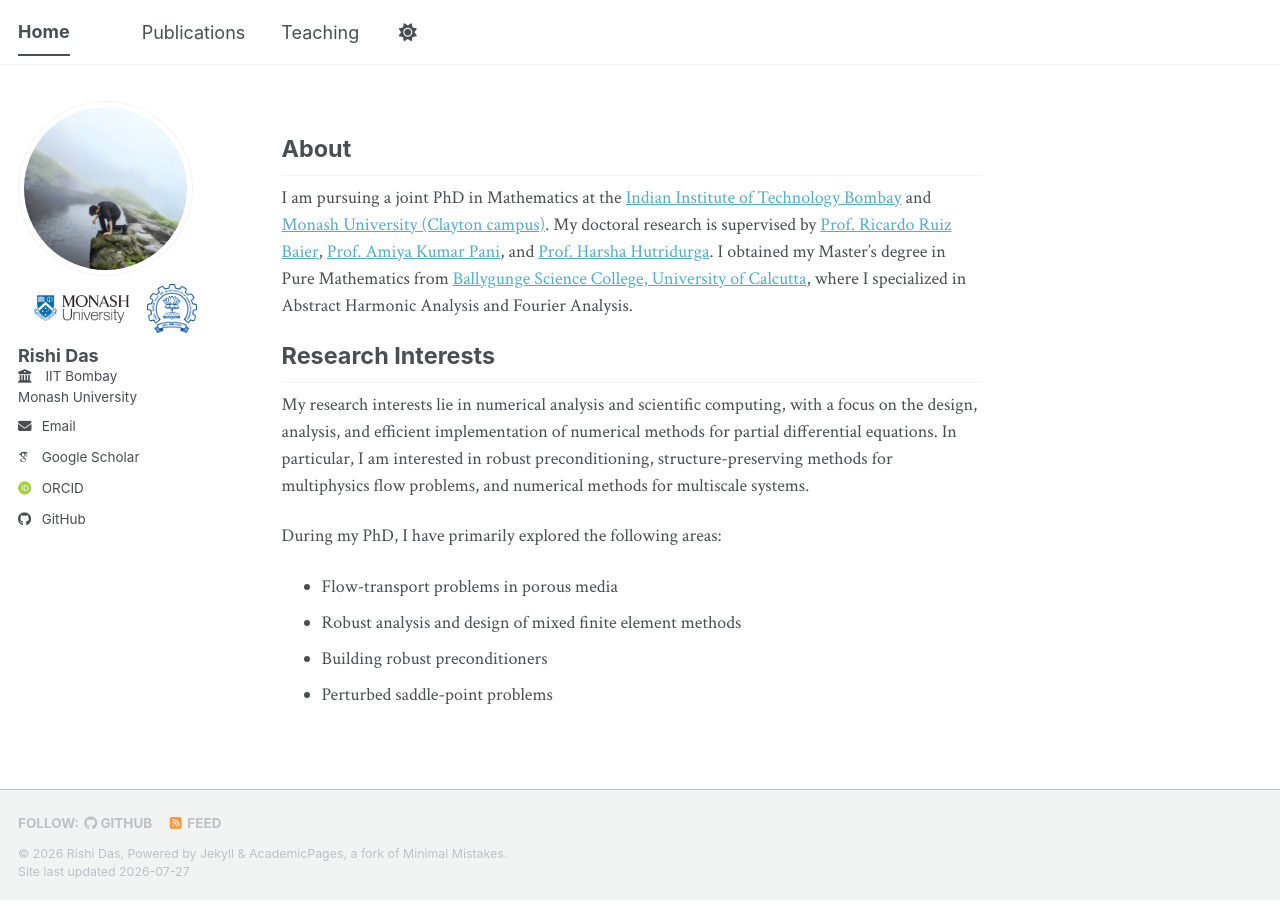
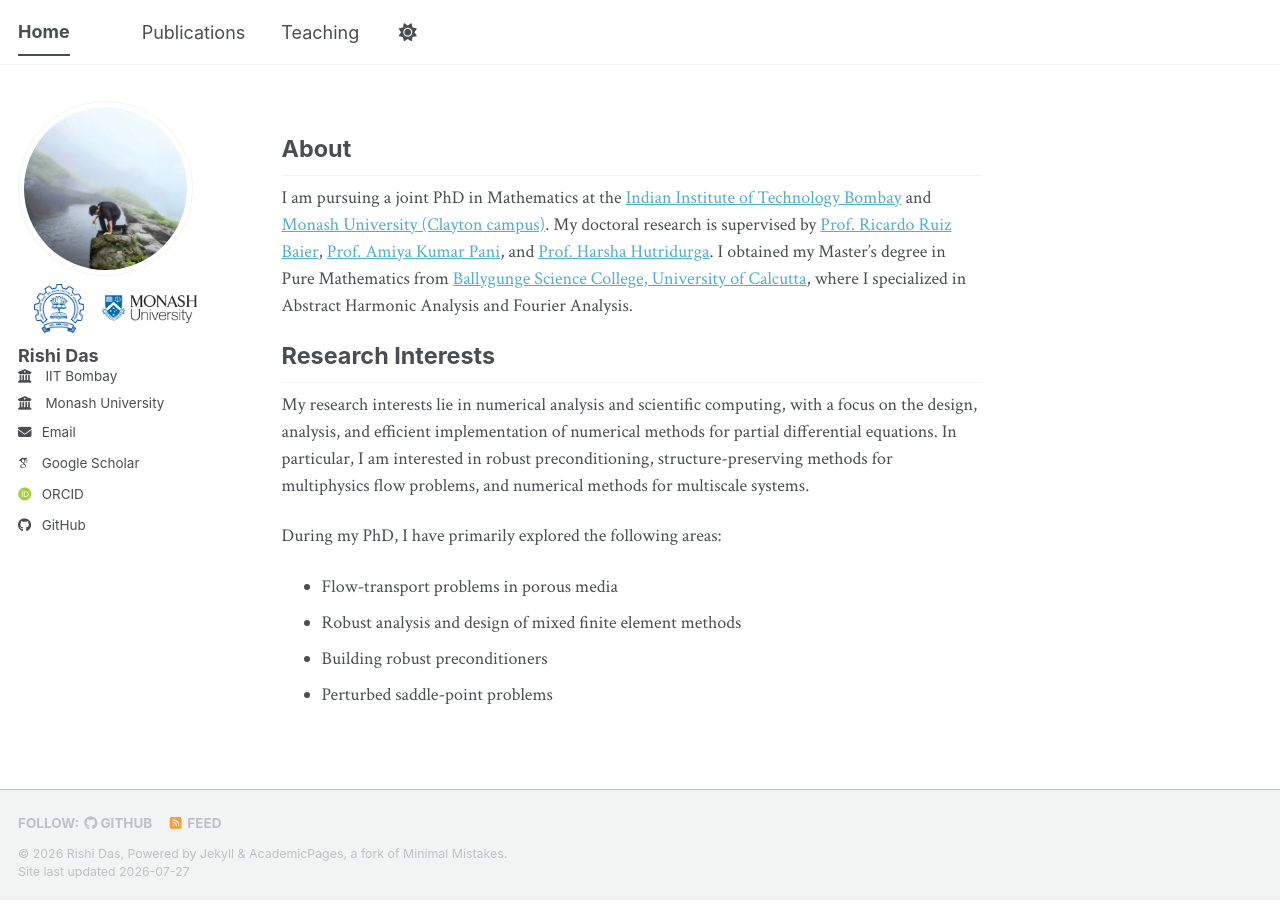
Before and after one commit to rishidas-04/rishidas-04.github.io, a Jekyll site: the page built from _pages/about.md, in a window 1280 px wide. Built offline with Jekyll 4.4.1, drawn with Linux system fonts in a browser that asks for light colours; some web fonts are replaced; a script bundle is joined from its source files by our own code; library files that are not in the unit come from our copies.

Commit message:
Update author-profile.html

```diff
--- a/_includes/author-profile.html
+++ b/_includes/author-profile.html
@@ -24,6 +24,19 @@
   margin-bottom: 12px;
 ">
 
+  <a href="https://www.iitb.ac.in/" target="_blank"
+     style="display: inline-block; width: auto;">
+    <img
+      src="{{ 'images/IIT Bombay_Logo.jpg' | relative_url }}"
+      alt="IIT Bombay"
+      style="
+        width: 50px !important;
+        height: auto !important;
+        max-width: 50px !important;
+        margin: 0 !important;
+      ">
+  </a>
+
   <a href="https://www.monash.edu/" target="_blank"
      style="display: inline-block; width: auto;">
     <img
@@ -33,19 +46,6 @@
         width: 95px !important;
         height: auto !important;
         max-width: 95px !important;
-        margin: 0 !important;
-      ">
-  </a>
-
-  <a href="https://www.iitb.ac.in/" target="_blank"
-     style="display: inline-block; width: auto;">
-    <img
-      src="{{ 'images/IIT Bombay_Logo.jpg' | relative_url }}"
-      alt="IIT Bombay"
-      style="
-        width: 50px !important;
-        height: auto !important;
-        max-width: 50px !important;
         margin: 0 !important;
       ">
   </a>
@@ -68,10 +68,12 @@
       {% if author.employer %}
   <li class="author__desktop">
     <i class="fas fa-fw fa-building-columns icon-pad-right" aria-hidden="true"></i>
-    <span>
-      IIT Bombay<br>
-      Monash University
-    </span>
+    IIT Bombay
+  </li>
+
+  <li class="author__desktop">
+    <i class="fas fa-fw fa-building-columns icon-pad-right" aria-hidden="true"></i>
+    Monash University
   </li>
 {% endif %}
       {% if author.uri %}
```
